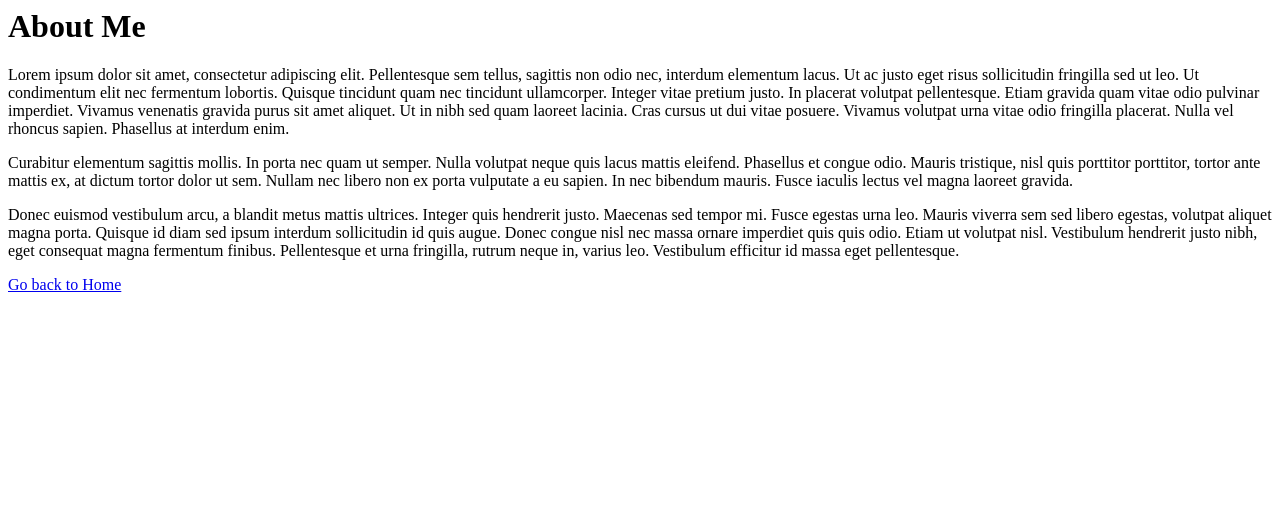
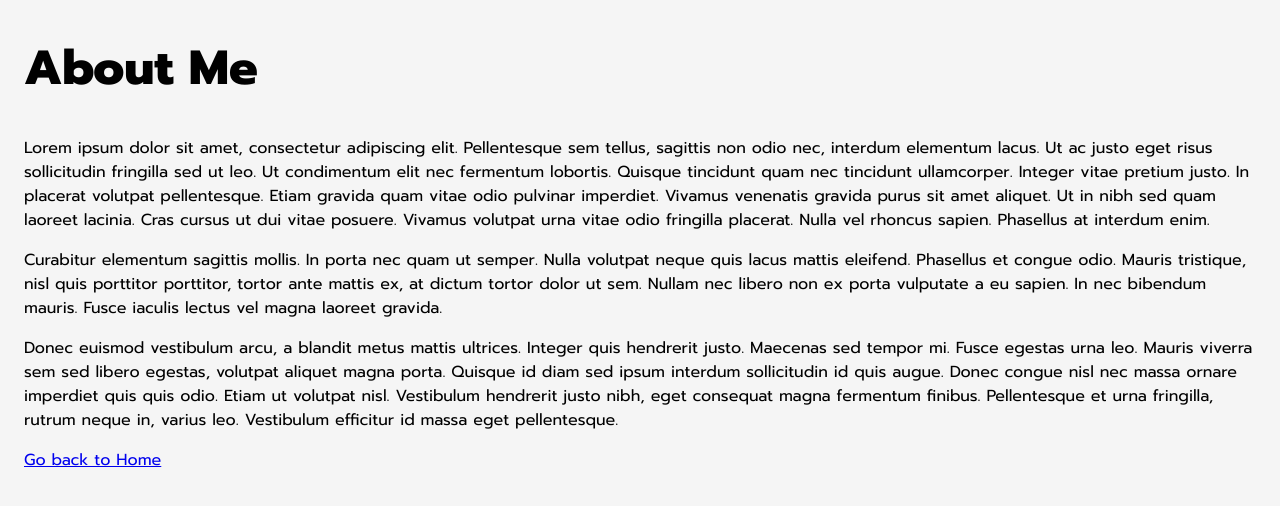
Before and after one commit to adelusisola/my-resume, a plain HTML site: page public/about.html in a window 1280 px wide. Drawn offline with Linux system fonts and the light colour scheme.

Commit message:
styles for all the other pages

```diff
--- a/public/about.html
+++ b/public/about.html
@@ -1,4 +1,18 @@
-<h1>About Me</h1>
+<!DOCTYPE html>
+<html lang="en">
+<head>
+  <meta charset="UTF-8">
+  <meta name="viewport" content="width=device-width, initial-scale=1.0">
+  <title>About me</title>
+  <link rel="preconnect" href="https://fonts.googleapis.com">
+   <link rel="preconnect" href="https://fonts.gstatic.com" crossorigin>
+   <link href="https://fonts.googleapis.com/css2?family=Prompt:ital,wght@0,100;0,200;0,300;0,400;0,500;0,600;0,700;0,800;0,900;1,100;1,200;1,300;1,400;1,500;1,600;1,700;1,800;1,900&display=swap" rel="stylesheet">
+   <link rel="stylesheet" href="/style.css">
+</head>
+<body>
+
+</body>
+</html><h1>About Me</h1>
 <p>Lorem ipsum dolor sit amet, consectetur adipiscing elit. Pellentesque sem tellus, sagittis non odio nec, interdum
   elementum lacus. Ut ac justo eget risus sollicitudin fringilla sed ut leo. Ut condimentum elit nec fermentum lobortis.
   Quisque tincidunt quam nec tincidunt ullamcorper. Integer vitae pretium justo. In placerat volutpat pellentesque.
```
Also changed, not shown: public/contact.html (+15 -1 lines).
